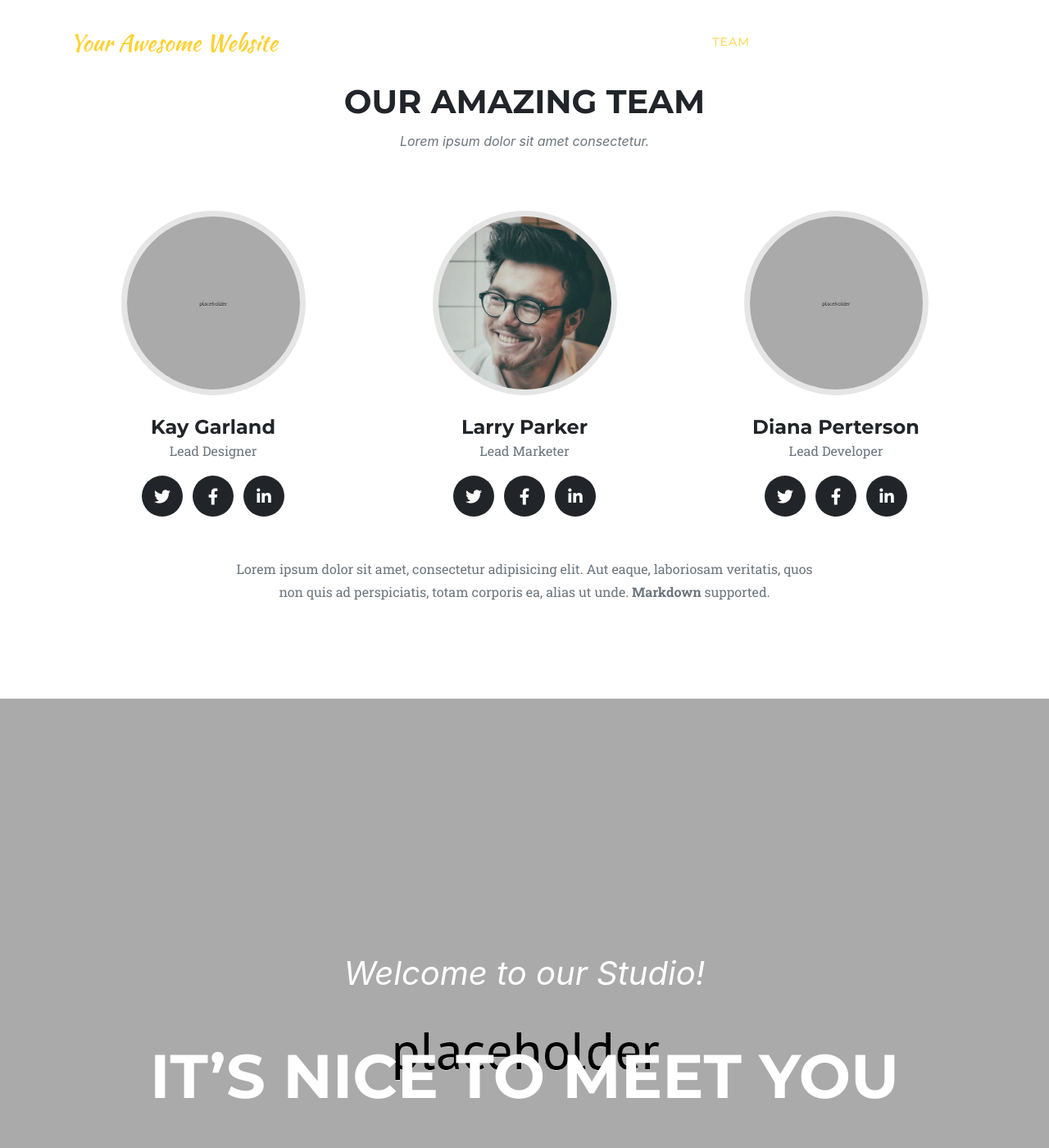
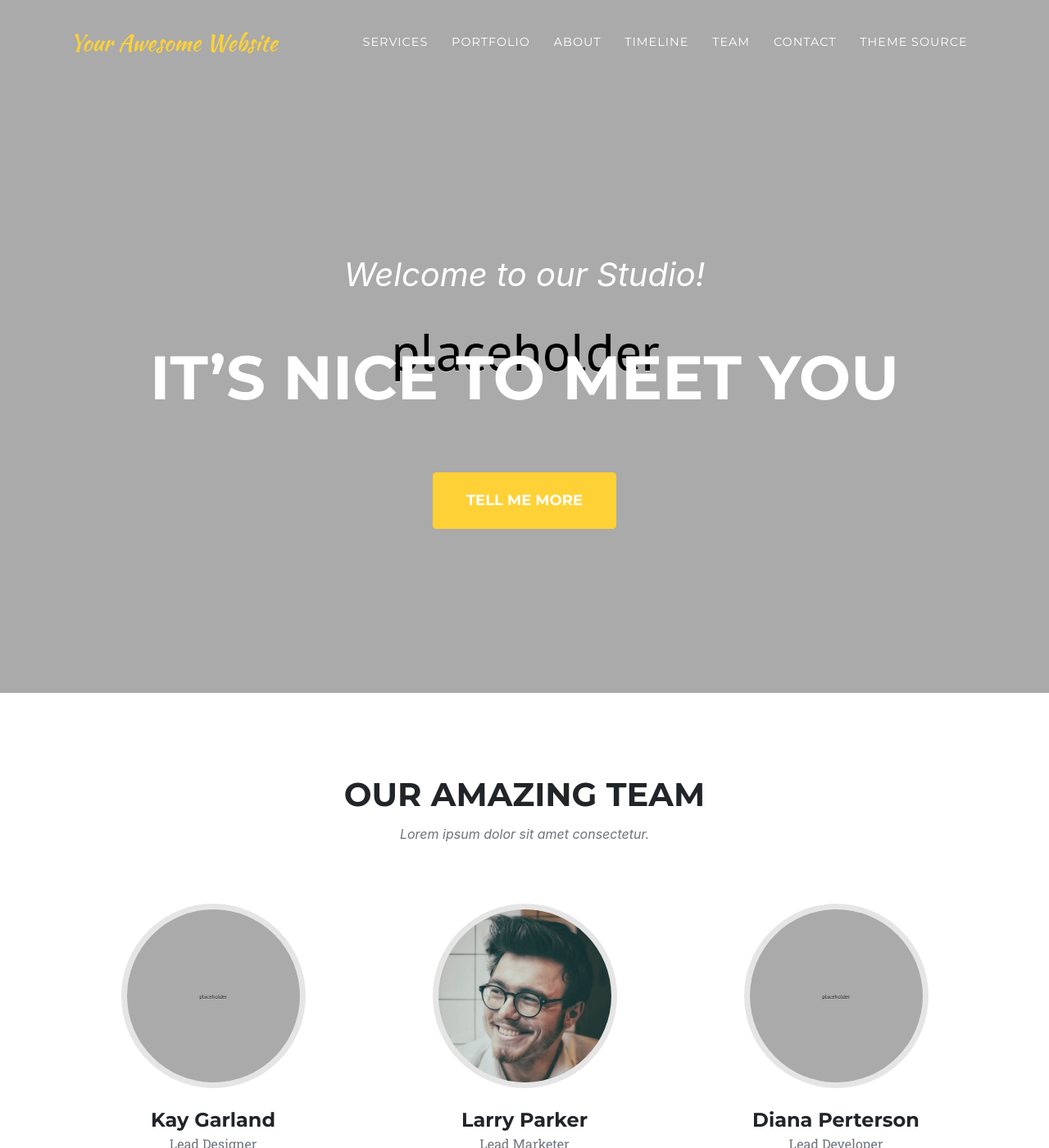
Before and after one commit to brogers622/my-jekyll-theme, a Jekyll site: the page built from index.md, in a window 1280 px wide and 1400 px high. Shown: the whole window at 82% size. Built offline with Jekyll 4.4.1, drawn with Linux system fonts in a browser that asks for light colours; some web fonts are replaced; part of the change alters nothing that is shown.

```diff
--- a/_layouts/home.html
+++ b/_layouts/home.html
@@ -2,8 +2,9 @@
 layout: default
 ---
 
+{% include navheader.html %}
+
 {% include team.html %}
-{% include navheader.html %}
 {% include timeline.html %}
 {% include portfolio_grid.html %}
 {% include contact.html %}
```
